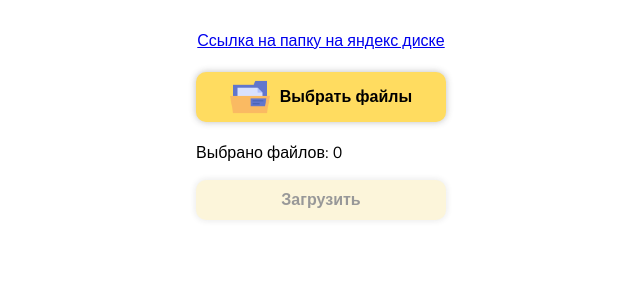
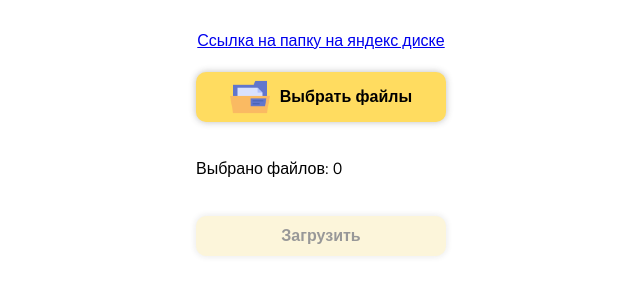
Before and after one commit to ku13shov/yd-upl, a React (Create React App) app: page / in a window 1280 px wide. Shown: the top 300 px of the page, without its empty margins (319-959 px from the left). Built offline with nearby package versions, Linux system fonts and the light colour scheme.

Commit message:
added loader

```diff
--- a/src/components/YandexDiskUploader.jsx
+++ b/src/components/YandexDiskUploader.jsx
@@ -5,6 +5,7 @@ import chooseImg from '../images/folder.png';
 import Items from './Items';
 import Loading from './Loading';
 import Error from './Error';
+import loader from '../images/loader.png';
 
 const YandexDiskUploader = () => {
     const [files, setFiles] = useState([]);
@@ -120,7 +121,14 @@ const YandexDiskUploader = () => {
                     multiple
                     accept=".jpg,.png,.webp"
                 />
-                <p>Выбрано файлов: {uploadInfo ? uploadInfo.length : 0}</p>
+                <div className={styles.counter}>
+                    <p>Выбрано файлов: {uploadInfo ? uploadInfo.length : 0} </p>
+                    {uploadInfo.length === files.length ? (
+                        ''
+                    ) : (
+                        <img className={styles.loader_image} src={loader} alt="loader" />
+                    )}
+                </div>
             </div>
 
             <button
@@ -129,7 +137,12 @@ const YandexDiskUploader = () => {
                 disabled={
                     uploadInfo.length === files.length && uploadInfo.length !== 0 ? false : true
                 }>
-                Загрузить
+                {/* Загрузить */}
+                {uploadInfo.length === files.length ? (
+                    'Загрузить'
+                ) : (
+                    'Загрузка'
+                )}
             </button>
 
             {error && <Error />}
--- a/src/components/YandexDiskUploader.module.scss
+++ b/src/components/YandexDiskUploader.module.scss
@@ -39,6 +39,25 @@
 .input {
     display: none;
 }
+.counter {
+    display: flex;
+    justify-content: space-between;
+    align-items: center;
+    margin-bottom: 20px;
+}
+.loader_image {
+    width: 50px;
+    height: 50px;
+    animation: rotation 3s linear infinite;
+}
+@keyframes rotation {
+    from {
+        transform: rotate(0deg);
+    }
+    to {
+        transform: rotate(360deg);
+    }
+}
 .upload {
     background-color: #ffd21f;
     border: none;
@@ -63,6 +82,6 @@
         background-color: #f8e7a5;
         transform: none;
         cursor: default;
-        opacity: .4;
+        opacity: 0.4;
     }
 }
```
Also changed, not shown: src/images/loader.png (added).
